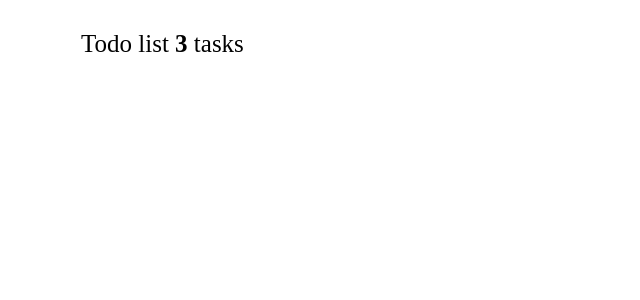
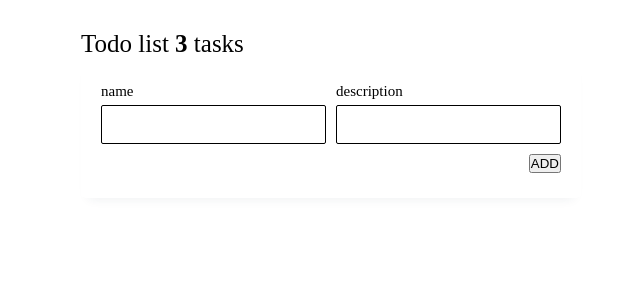
Before and after one commit to ALG0L58/comeback, a React (Create React App) app: page / in a window 1280 px wide. Shown: the top 300 px of the page, without its empty margins (309-949 px from the left). Built offline with nearby package versions, Linux system fonts and the light colour scheme.

Commit message:
add TodoPanel component and styles

```diff
--- a/src/App.tsx
+++ b/src/App.tsx
@@ -1,6 +1,7 @@
 import React from 'react';
 import './styles/App.css';
 import { Header } from './components/header/Header'
+import { TodoPanel } from './components/TodoPanel/TodoPanel'
 
 const DEFAULT_TODO_LIST = [
   {id: 1, name: 'task1', desicriptions: 'desicriptions1', checked: false},
@@ -17,6 +18,7 @@
     <div className='app_container'>
       <div className="container">
         <Header todoCount={todos.length}/>
+        <TodoPanel/>
       </div>
     </div>
   );
--- /dev/null
+++ b/src/components/TodoPanel/TodoPanel.tsx
@@ -0,0 +1,40 @@
+import React from 'react';
+
+import '../../styles/TodoPanel.css'
+
+const DEFAULT_TODO = {
+    name: '',
+    description: ''
+}
+
+export const TodoPanel = () => {
+    const [todo, setTodo] = React.useState(DEFAULT_TODO)
+        console.log(todo);
+
+    const onChange = (event: React.ChangeEvent<HTMLInputElement>) => {
+        const { name, value } = event.target;
+        setTodo({ ...todo, [name]: value });
+    }
+
+    return (
+        <div className='todo_panel_container'>
+            <div className="fields_container">
+                <div className='field_container'>
+                    <label htmlFor="name">
+                        <div>name</div>
+                        <input type="text" id='name' value={todo.name} name='name' onChange={onChange}/>
+                    </label>
+                </div>
+                <div className='field_container'>
+                    <label htmlFor="description">
+                        <div>description</div>
+                        <input type="text" id='description' value={todo.description} name='description' onChange={onChange}/>
+                    </label>
+                </div>
+            </div>
+            <div className='button_container'>
+                <button>ADD</button>
+            </div>
+        </div>
+    );
+}
--- /dev/null
+++ b/src/styles/TodoPanel.css
@@ -0,0 +1,38 @@
+.todo_panel_container {
+    background-color: white;
+    box-shadow: 0px 8px 11px -8px rgba(34, 60, 80, 0.09);
+    margin-bottom: 15px;
+    width: 100%;
+    padding: 25px 20px;
+    border-radius: 5px;
+  }
+
+.fields_container {
+    display: flex;
+    justify-content: space-between;
+    gap: 10px;
+}
+
+.field_container {
+    width: 100%;
+}
+
+.field_container label {
+    display: flex;
+    flex-direction: column;
+    gap: 5px;
+    font-size: 15px;
+}
+
+.field_container input {
+    font-size: 15px;
+    padding: 10px 5px;
+    border-radius: 2px;
+    border: 0.5px solid black;
+}
+
+.button_container {
+    width: 100%;
+    text-align: right;
+    margin-top: 10px;
+}
```
